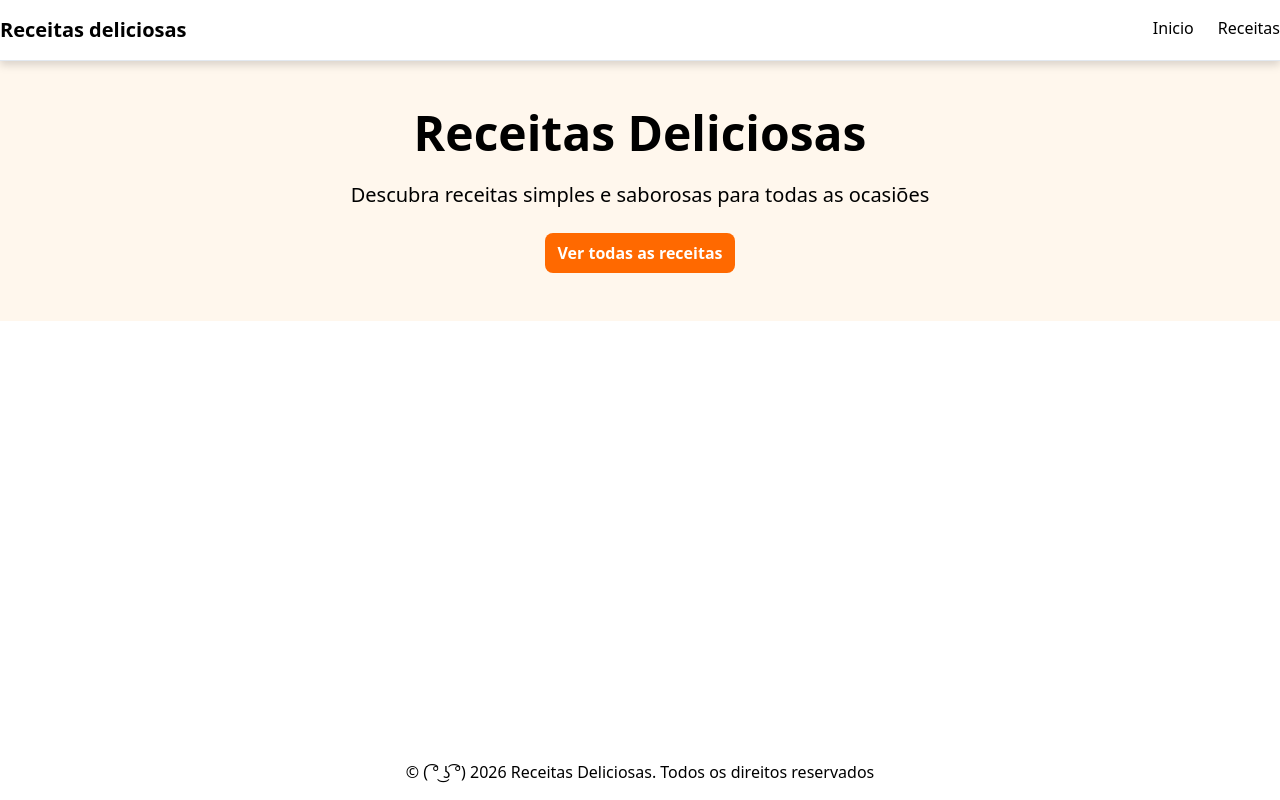
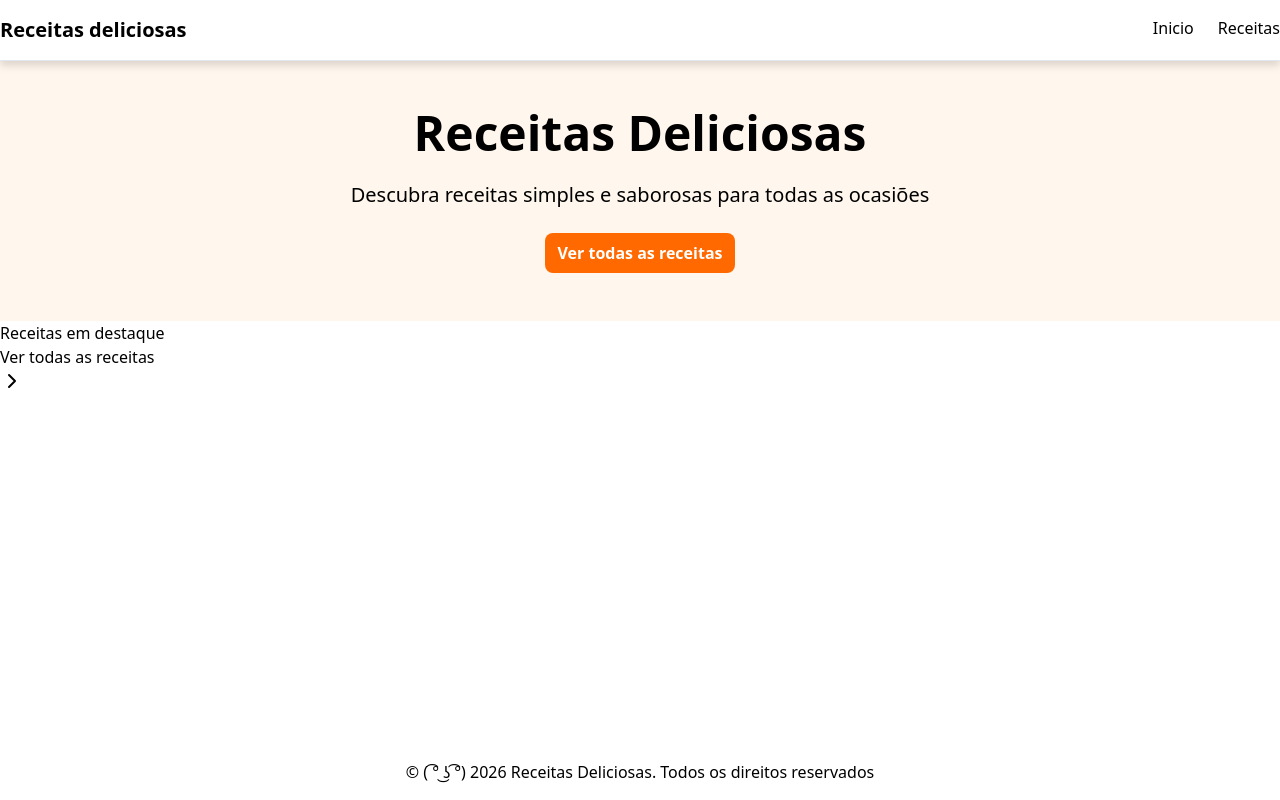
Before and after one commit to m4theusjjb/capacitacaoReceitas, a Next.js app: page / in a window 1280 px wide. Built offline with nearby package versions, Linux system fonts and the light colour scheme.

Commit message:
feat: estrutura da seção receitas em destaque

```diff
--- a/package.json
+++ b/package.json
@@ -8,6 +8,7 @@
     "start": "next start"
   },
   "dependencies": {
+    "lucide-react": "^1.24.0",
     "next": "16.2.10",
     "react": "19.2.4",
     "react-dom": "19.2.4"
--- a/src/app/page.tsx
+++ b/src/app/page.tsx
@@ -1,3 +1,4 @@
+import { ChevronRight } from "lucide-react";
 import Link from "next/link";
 export default function Home() {
   return (
@@ -14,6 +15,20 @@ export default function Home() {
           </Link>
         </div>
       </section>
+
+      {/*seção receitas em destaque*/}
+      <section>
+        <div className="container mx-auto">
+          <h2>Receitas em destaque</h2>
+
+          {/*cards de receita*/}
+
+          <Link href="/receitas">
+            Ver todas as receitas
+            <ChevronRight />
+          </Link>
+        </div>
+      </section>
     </main>
   );
 }
```
Also changed, not shown: 1 other file (tests, documents, lock files or other folders).
